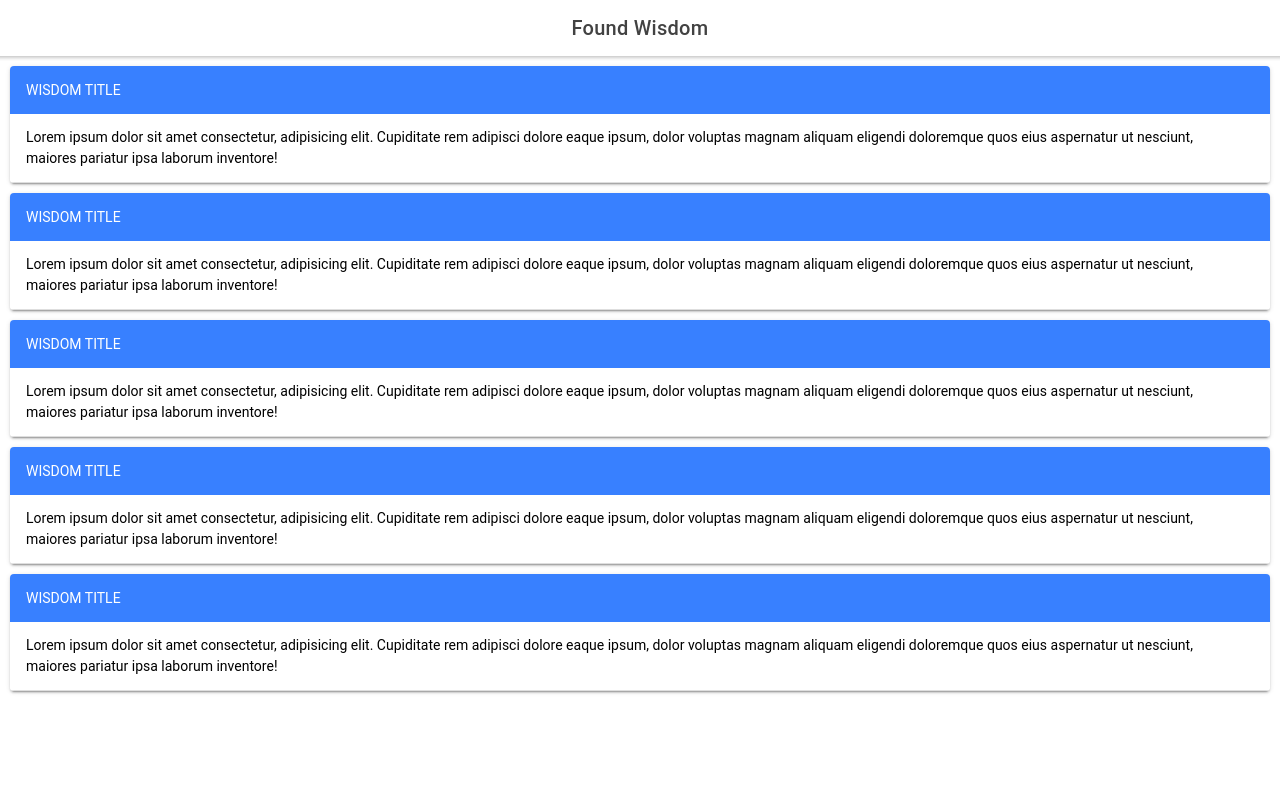
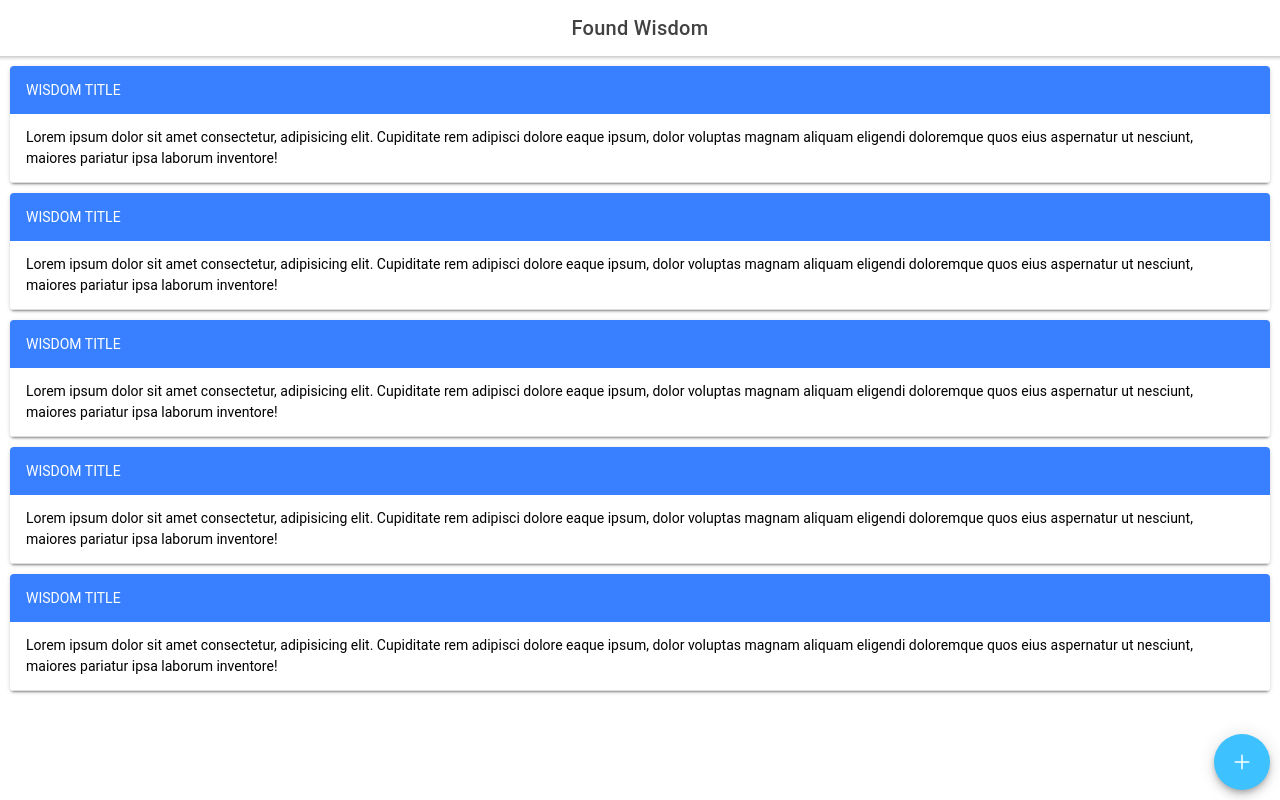
Before and after one commit to Spencer-Sch/found-wisdom-app, a React (Create React App) app: page /home in a window 1280 px wide. Built offline with nearby package versions, Linux system fonts and the light colour scheme.

Commit message:
added 'add' button to home page

```diff
--- a/src/pages/Home.tsx
+++ b/src/pages/Home.tsx
@@ -1,10 +1,16 @@
 import {
   IonContent,
+  IonFab,
+  IonFabButton,
   IonHeader,
+  IonIcon,
   IonPage,
   IonTitle,
   IonToolbar,
 } from '@ionic/react';
+
+import { add } from 'ionicons/icons';
+
 import './Home.css';
 
 import WisdomList from '../components/WisdomList/WisdomList';
@@ -25,6 +31,11 @@ const Home: React.FC = () => {
         </IonHeader>
         {/* Page Content Here */}
         <WisdomList />
+        <IonFab vertical="bottom" horizontal="end" slot="fixed">
+          <IonFabButton color="secondary">
+            <IonIcon icon={add} />
+          </IonFabButton>
+        </IonFab>
       </IonContent>
     </IonPage>
   );
```
